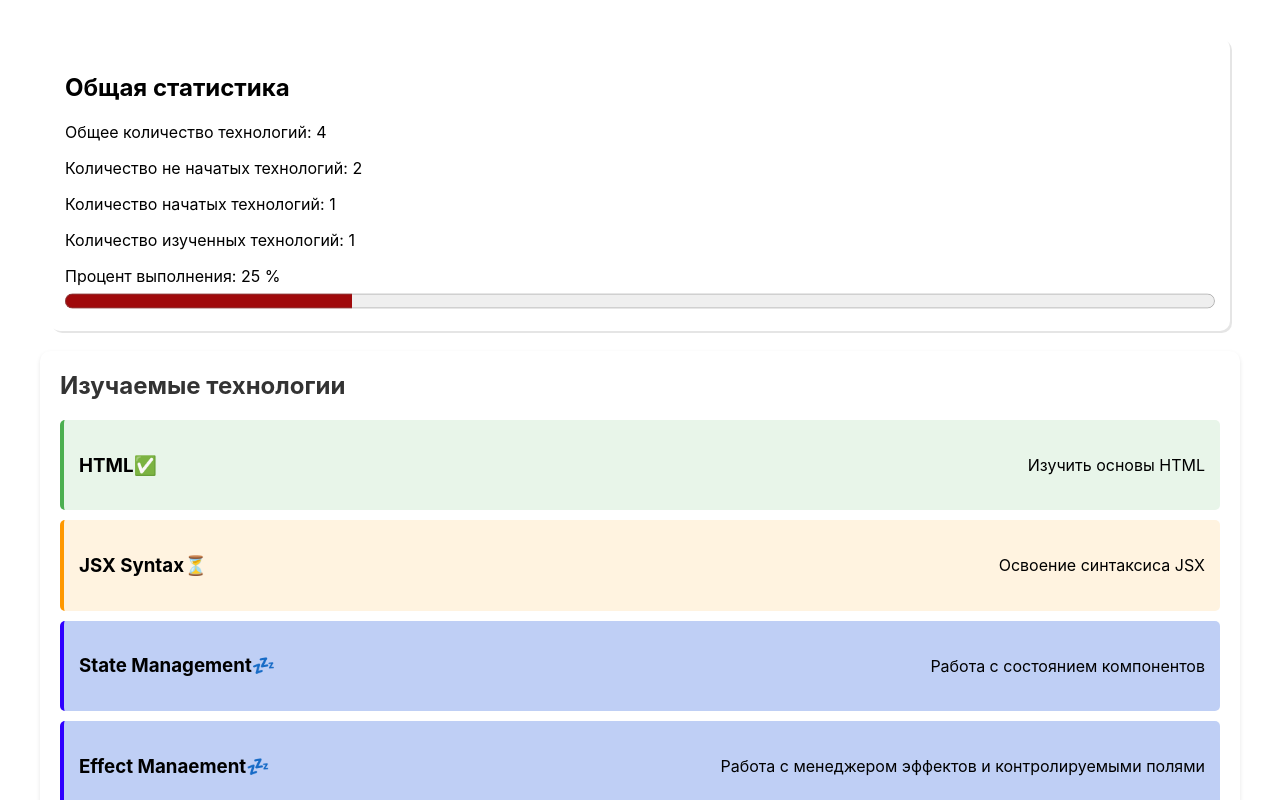
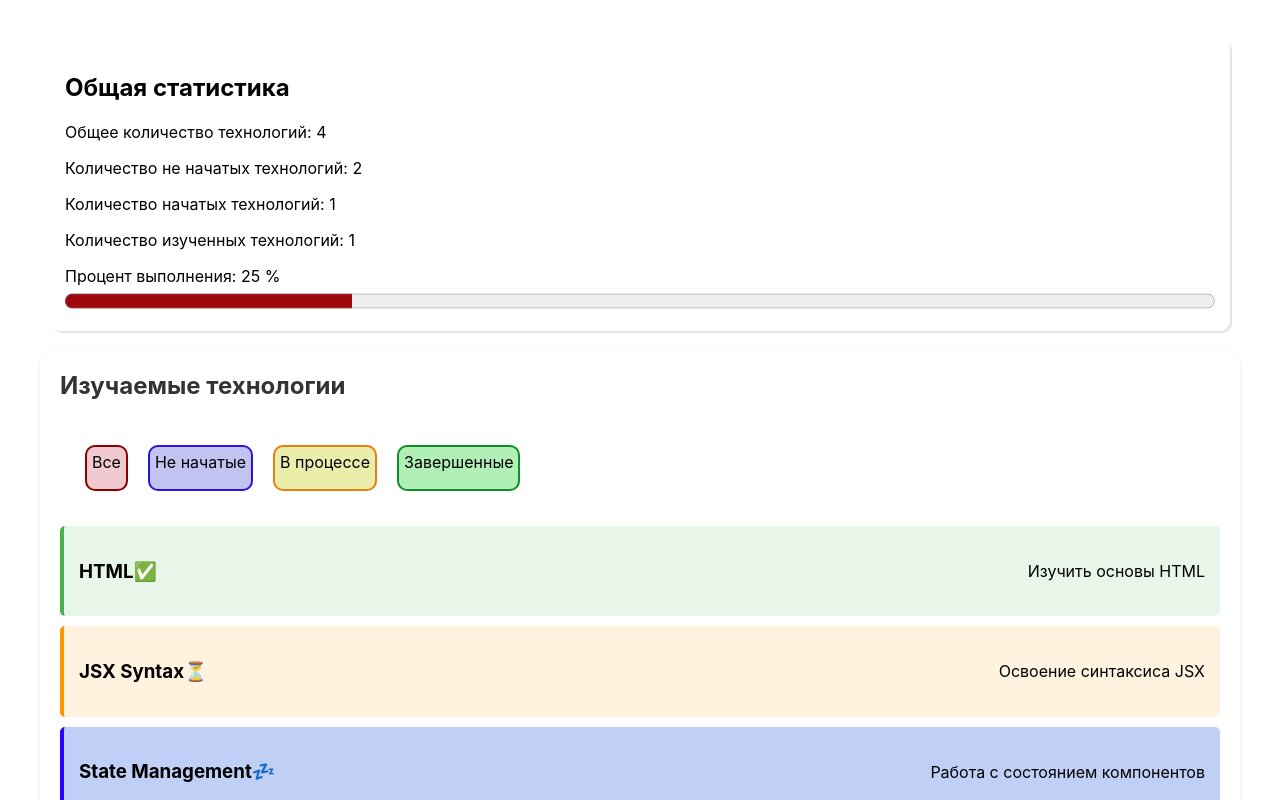
Before and after one commit to ksenia-zh13579/frontend-and-backend-tech-tracker, a React (Vite) app: page / in a window 1280 px wide. Shown: the top 800 px of the page. Built offline with nearby package versions, Linux system fonts and the light colour scheme.

Commit message:
add filters by statuses

```diff
--- a/src/App.jsx
+++ b/src/App.jsx
@@ -3,9 +3,12 @@ import './App.css';
 import TechnologyCard from './components/TechnologyCard.jsx';
 import ProgressHeader from './components/ProgressHeader.jsx';
 import QuickActions from './components/QuickActions.jsx';
+import TechFilter from './components/TechFilter.jsx';
 
 function App()
 {
+  const [filter, setFilter] = useState([0, 2]);
+
   const [techs, setTechs] = useState([
     {
       id : 1,
@@ -53,8 +56,9 @@ function App()
       />
       <div className='tech-list'>
         <h2>Изучаемые технологии</h2>
+        <TechFilter setFilter={setFilter} />
         <ul>
-          {techs.map(tech => (
+          {techs.filter((tech) => tech.statusID >= filter[0] && tech.statusID <= filter[1]).map(tech => (
             <li key={tech.id}>
               <TechnologyCard
                 id={tech.id}
--- /dev/null
+++ b/src/components/TechFilter.css
@@ -0,0 +1,43 @@
+.tech-filter {
+    display: flex;
+    justify-content: start;
+    align-items: center;
+    padding: 15px;
+    margin: 10px 0;
+}
+
+.tech-filter input {
+    appearance: none;
+    display: none;
+}
+
+.tech-filter label {
+    height: 2em;
+    margin: 10px;
+    padding: 5px;
+    border-radius: 10px;
+}
+
+.btnAll {
+    background-color: rgba(187, 7, 43, 0.215);
+    border: 2px solid darkred;
+}
+
+.btnNonStarted {
+    background-color: rgba(84, 88, 216, 0.356);
+    border: 2px solid rgb(47, 18, 210);
+}
+
+.btnInProgress {
+    background-color: rgba(200, 206, 19, 0.356);
+    border: 2px solid rgb(231, 128, 18);
+}
+
+.btnCompleted {
+    background-color: rgba(36, 211, 51, 0.356);
+    border: 2px solid rgb(11, 143, 38);
+}
+
+.tech-filter input:checked + label {
+    border: 2px solid black;
+}
--- /dev/null
+++ b/src/components/TechFilter.jsx
@@ -0,0 +1,23 @@
+import './TechFilter.css'
+
+function TechFilter({setFilter})
+{
+    return (
+        <div className='tech-filter'>
+            <input type='radio' name='filter-group' id='filterAll' value='all'
+            onClick={() => setFilter([0, 2])} />
+            <label htmlFor='filterAll' className='btnAll'>Все</label>
+            <input type='radio' name='filter-group' id='filterNonStarted' value='nonStarted'
+            onClick={() => setFilter([0, 0])} />
+            <label htmlFor='filterNonStarted' className='btnNonStarted'>Не начатые</label>
+            <input type='radio' name='filter-group' id='filterInProgress' value='inProgress'
+            onClick={() => setFilter([1, 1])} />
+            <label htmlFor='filterInProgress' className='btnInProgress'>В процессе</label>
+            <input type='radio' name='filter-group' id='filterCompleted' value='completed'
+            onClick={() => setFilter([2, 2])} />
+            <label htmlFor='filterCompleted' className='btnCompleted'>Завершенные</label>
+        </div>
+    );
+}
+
+export default TechFilter
```
